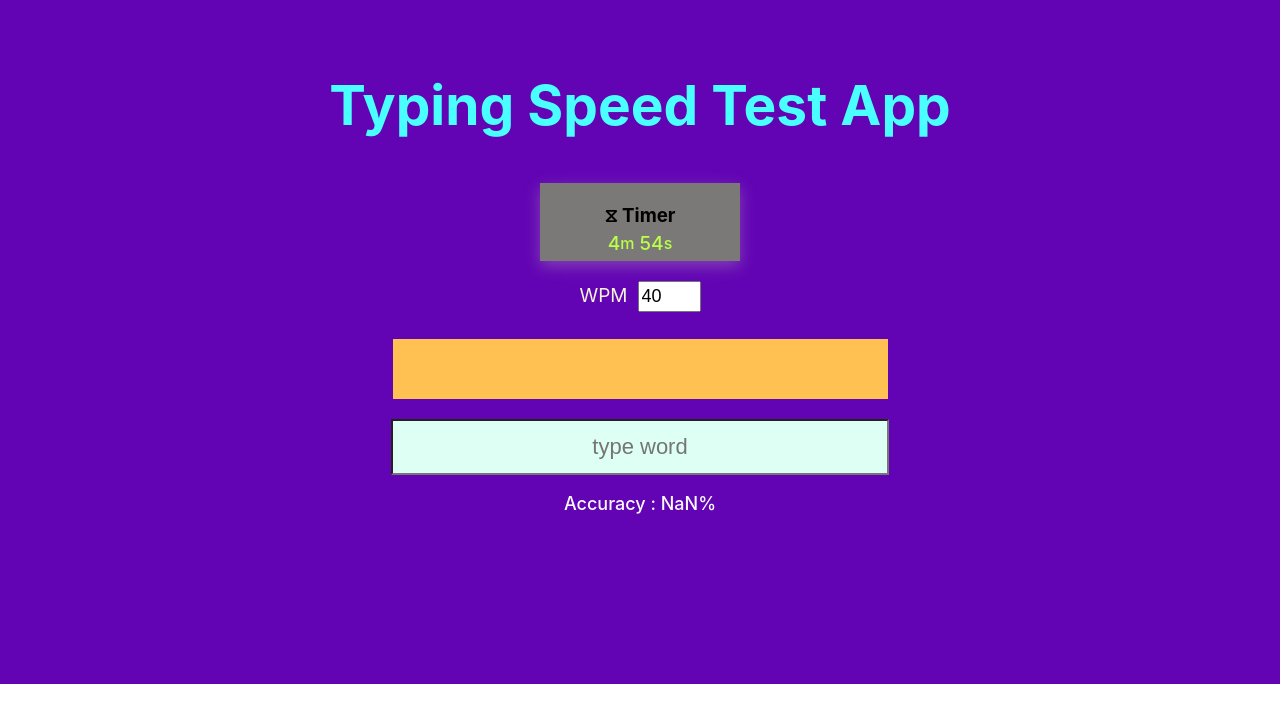
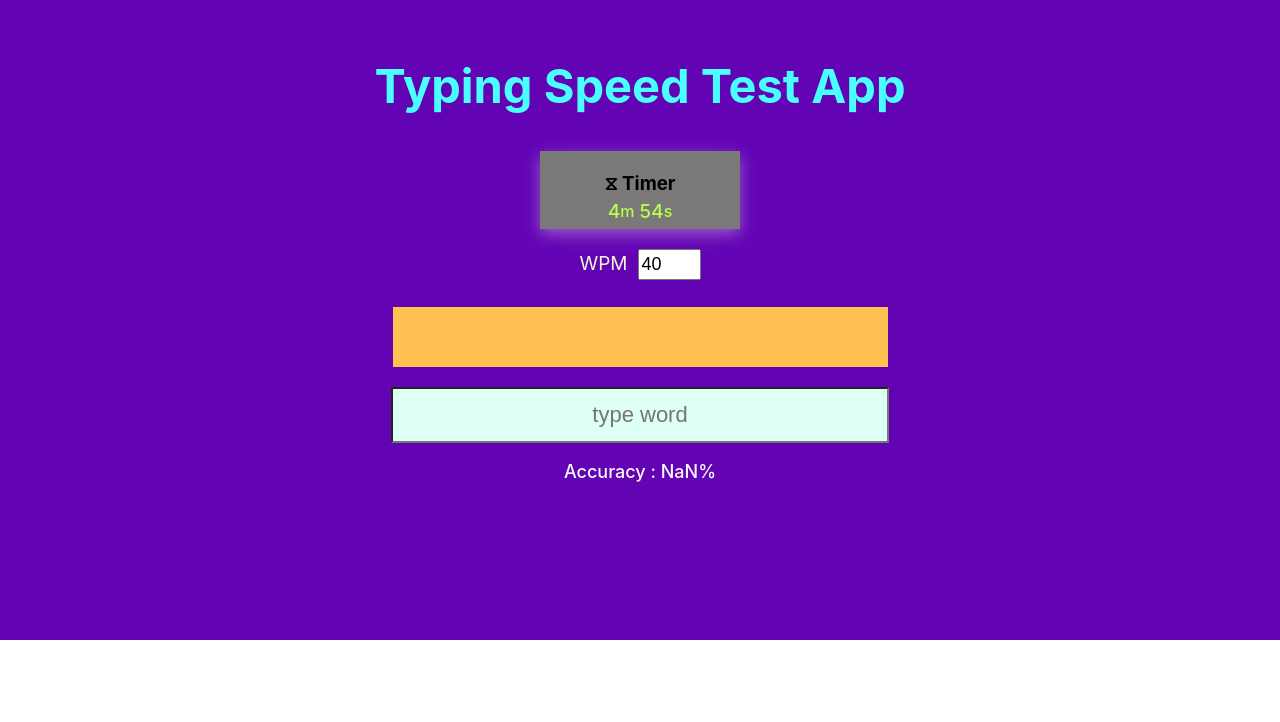
Before and after one commit to 123bhagesh/chaabi_assignment, a React (Create React App) app: page / in a window 1280 px wide. Shown: the top 722 px of the page. Built offline with nearby package versions, Linux system fonts and the light colour scheme; no server answers.

Commit message:
done css

```diff
--- a/src/Component/Homepage.jsx
+++ b/src/Component/Homepage.jsx
@@ -2,7 +2,7 @@ import React, { useEffect, useRef, useState } from 'react'
 import { useDispatch, useSelector} from'react-redux'
 import axios from 'axios';
 import { getDataSuccess, getLength } from '../Redux/action';
-import Style from './Homepage.module.css'
+import Style from './Styles/Homepage.module.css'
 import Timer from './Count-Down/Timer';
 
 export const Homepage=()=> {
--- a/src/Component/Homepage.module.css
+++ b/src/Component/Styles/Homepage.module.css
@@ -1,11 +1,11 @@
 .container{
-    padding: 17px;
+    padding: 10px;
     background-color: rgb(98, 4, 180);
-    height: 650px;
+    height: 620px;
 
 }
 .container>p{
-    font-size: 55px;
+    font-size: 47px;
     font-weight: 700;
     color: #4affff;
 }
--- a/src/Component/Styles/timer.module.css
+++ b/src/Component/Styles/timer.module.css
@@ -2,7 +2,7 @@
   width: 200px;
   padding: 2px 0 10px ;
   margin: auto;
-  box-shadow: rgba(194, 182, 182, 0.35) 0px 5px 15px;
+  box-shadow: rgba(255, 255, 255, 0.35) 0px 5px 15px;
   background-color: rgb(122, 121, 120);
   margin-bottom: 20px;
   margin-top: -10px;
```
